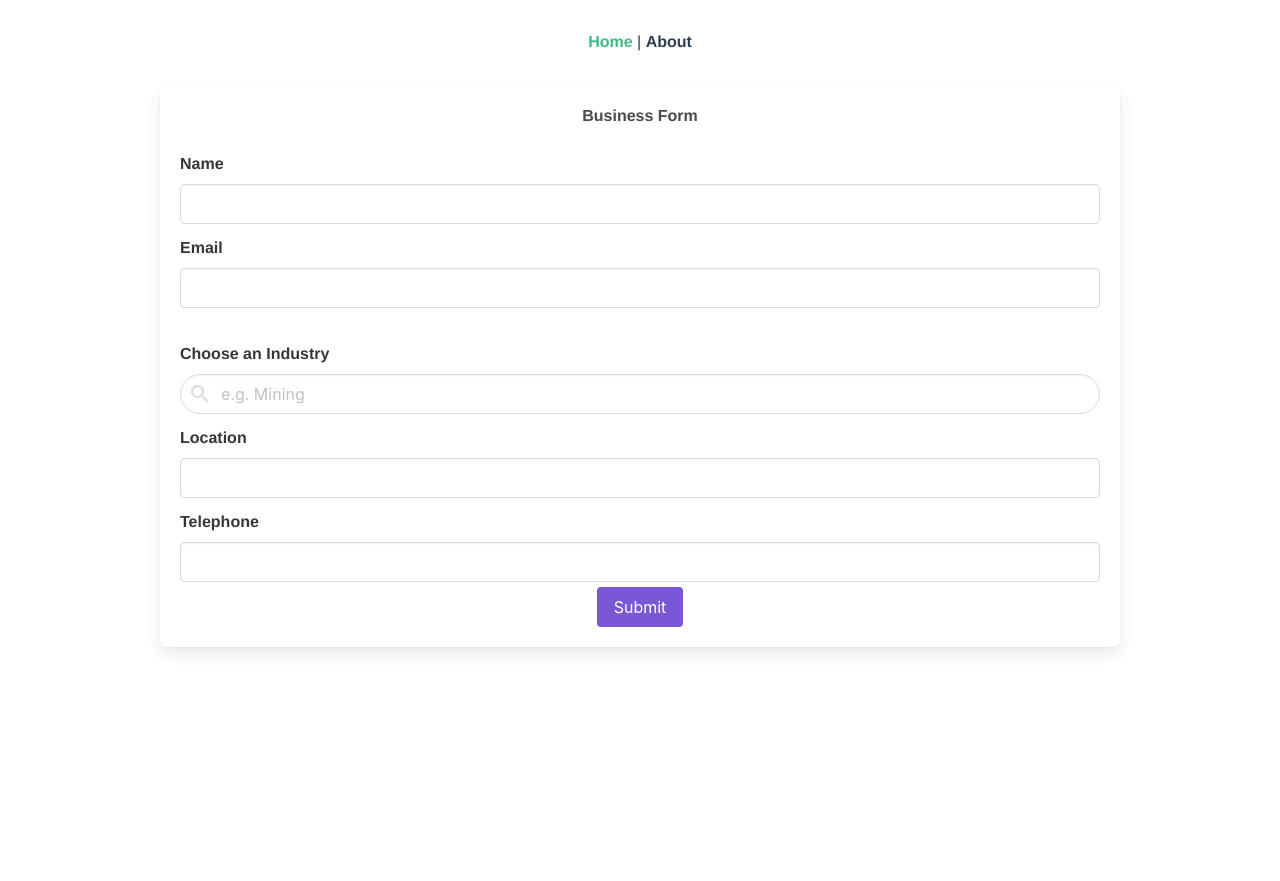
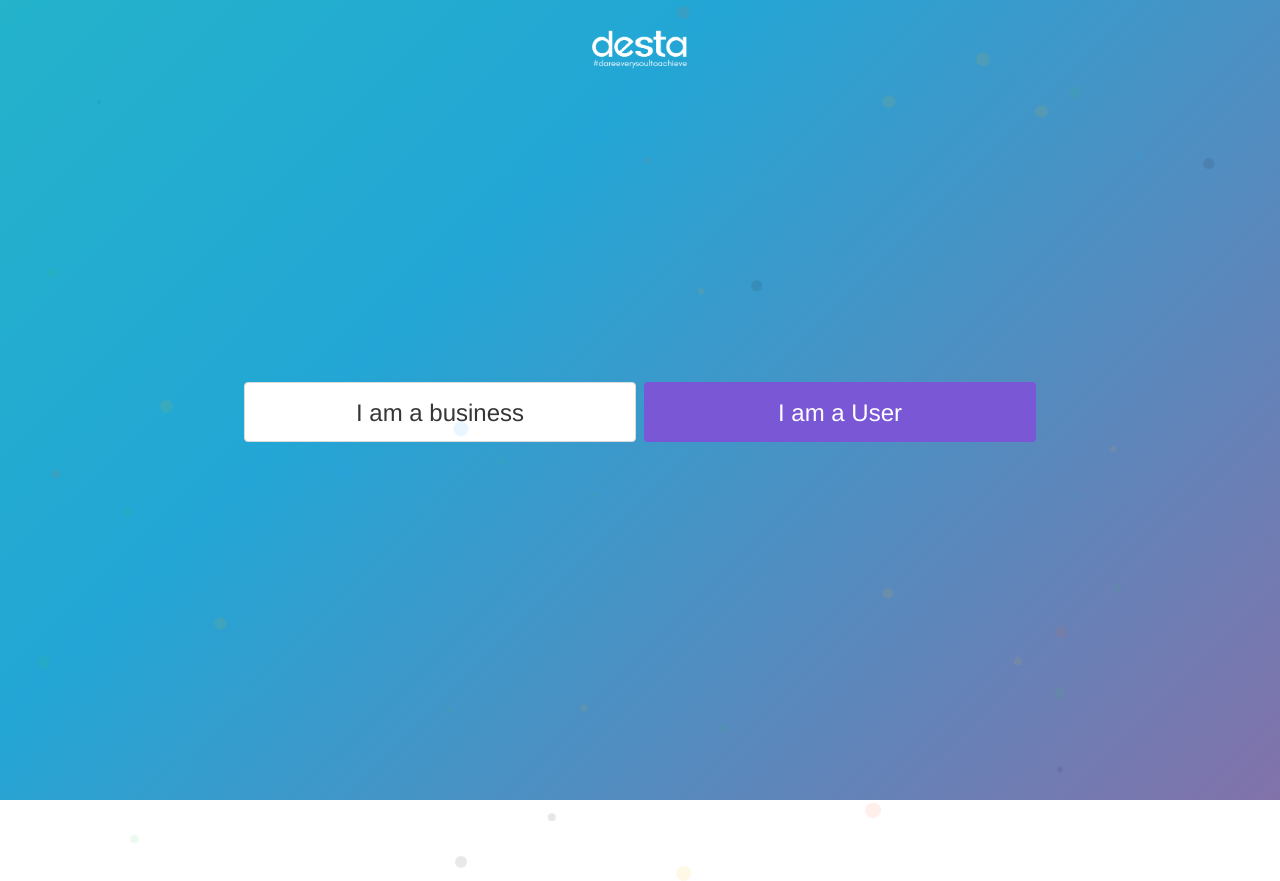
Before and after one commit to minoli28/Desta_Team_6, a Vue app: page / in a window 1280 px wide. Before the commit the page ends 800 px from the top, so only its background shows below. Built offline with nearby package versions, Linux system fonts and the light colour scheme.

Commit message:
Made Design Changes

```diff
--- a/src/App.vue
+++ b/src/App.vue
@@ -1,14 +1,97 @@
 <template>
   <div id="app">
     <div id="nav">
-      <router-link to="/">Home</router-link> |
-      <router-link to="/about">About</router-link>
+      <a href="https://destabyn.org/">
+      <img alt="Desta Logo" width="100px" src="./assets/Logo_Desta.png">
+      </a>
+      <!-- <router-link to="/">Home</router-link> |
+      <router-link to="/about">About</router-link> -->
     </div>
-    <router-view/>
+    <router-view />
   </div>
 </template>
 
+<script>
+
+const colors = ["#3CC157", "#2AA7FF", "#1B1B1B", "#FCBC0F", "#F85F36"];
+
+const numBalls = 50;
+const balls = [];
+
+for (let i = 0; i < numBalls; i++) {
+  let ball = document.createElement("div");
+  ball.classList.add("ball");
+  ball.style.background = colors[Math.floor(Math.random() * colors.length)];
+  ball.style.left = `${Math.floor(Math.random() * 100)}vw`;
+  ball.style.top = `${Math.floor(Math.random() * 100)}vh`;
+  ball.style.transform = `scale(${Math.random()})`;
+  ball.style.width = `${Math.random()}em`;
+  ball.style.height = ball.style.width;
+
+  balls.push(ball);
+  document.body.append(ball);
+}
+
+// Keyframes
+balls.forEach((el, i, ra) => {
+  let to = {
+    x: Math.random() * (i % 2 === 0 ? -11 : 11),
+    y: Math.random() * 12
+  };
+  console.log(ra)
+  let anim = el.animate(
+    [
+      { transform: "translate(0, 0)" },
+      { transform: `translate(${to.x}rem, ${to.y}rem)` }
+    ],
+    {
+      duration: (Math.random() + 1) * 9000, // random duration
+      direction: "alternate",
+      fill: "both",
+      iterations: Infinity,
+      easing: "ease-in-out"
+    }
+  );
+  console.log(anim)
+});
+export default {
+  data() {
+    return {
+
+    }
+  },
+}
+</script>
+
+
 <style>
+/* html, body {
+  width: 100%;
+  height:100%;
+}
+
+body {
+    background: linear-gradient(-45deg, #ee7752, #e73c7e, #23a6d5, #23d5ab);
+    background-size: 400% 400%;
+    animation: gradient 15s ease infinite;
+}
+
+@keyframes gradient {
+    0% {
+        background-position: 0% 50%;
+    }
+    50% {
+        background-position: 100% 50%;
+    }
+    100% {
+        background-position: 0% 50%;
+    }
+} */
+.ball {
+  position: absolute;
+  border-radius: 100%;
+  opacity: 0.1;
+}
 #app {
   font-family: Avenir, Helvetica, Arial, sans-serif;
   -webkit-font-smoothing: antialiased;
@@ -29,4 +112,23 @@
 #nav a.router-link-exact-active {
   color: #42b983;
 }
+
+body {
+  background: linear-gradient(-45deg, #ee7752, #e73c7e, #23a6d5, #23d5ab);
+  background-size: 400% 400%;
+  animation: gradient 90s ease infinite;
+  height: 100vh;
+}
+
+@keyframes gradient {
+  0% {
+    background-position: 0% 50%;
+  }
+  50% {
+    background-position: 100% 50%;
+  }
+  100% {
+    background-position: 0% 50%;
+  }
+}
 </style>
--- a/src/components/HelloWorld.vue
+++ b/src/components/HelloWorld.vue
@@ -41,6 +41,9 @@
     <div v-if="ShowText">
       <pre style="max-height: 400px"><b>Business Object:</b>{{ business }}</pre>
     </div>
+    <a href="/userform">
+    <p class="content"><b>Not a Business? Use this form</b></p>
+    </a>
   </div>
 </template>
 
@@ -96,6 +99,10 @@ export default {
 
 <!-- Add "scoped" attribute to limit CSS to this component only -->
 <style scoped>
+.content{
+  text-decoration: underline;
+  text-emphasis-color: blue;
+}
 h3 {
   margin: 40px 0 0;
 }
--- a/src/components/User.vue
+++ b/src/components/User.vue
@@ -50,6 +50,9 @@
     <div v-if="ShowText">
       <pre style="max-height: 400px"><b>User Object:</b>{{ user }}</pre>
     </div>
+    <a href="/businessform">
+    <p class="content" ><b>Not a User? Use this form</b></p>
+    </a>
   </div>
 </template>
 
@@ -121,6 +124,10 @@ export default {
 
 <!-- Add "scoped" attribute to limit CSS to this component only -->
 <style scoped>
+.content{
+  text-decoration: underline;
+  text-emphasis-color: blue;
+}
 h3 {
   margin: 40px 0 0;
 }
--- a/src/router/index.js
+++ b/src/router/index.js
@@ -12,12 +12,28 @@ const routes = [
   },
   {
     path: '/about',
-    name: 'About',
+    name: 'about',
     // route level code-splitting
     // this generates a separate chunk (about.[hash].js) for this route
     // which is lazy-loaded when the route is visited.
     component: () => import(/* webpackChunkName: "about" */ '../views/About.vue')
-  }
+  },
+  {
+    path: '/userform',
+    name: 'user',
+    // route level code-splitting
+    // this generates a separate chunk (about.[hash].js) for this route
+    // which is lazy-loaded when the route is visited.
+    component: () => import(/* webpackChunkName: "about" */ '../components/User.vue')
+  },
+  {
+    path: '/businessform',
+    name: 'business',
+    // route level code-splitting
+    // this generates a separate chunk (about.[hash].js) for this route
+    // which is lazy-loaded when the route is visited.
+    component: () => import(/* webpackChunkName: "about" */ '../components/HelloWorld.vue')
+  },
 ]
 
 const router = new VueRouter({
--- a/src/views/Home.vue
+++ b/src/views/Home.vue
@@ -1,18 +1,29 @@
 <template>
-  <div class="home">
+  <div class="container is-max-desktop">
     <!-- <img alt="Vue logo" src="../assets/logo.png"> -->
-    <HelloWorld msg="Welcome to Your Vue.js App"/>
+    <!-- <HelloWorld msg="Welcome to Your Vue.js App"/> -->
+    <section class="hero is-large">
+      <div class="hero-body">
+    <div class="container has-text-centered">
+        <div class="buttons columns is-align-items-center">
+            <b-button class="column is-secondary" tag="router-link"  to="/businessform" size="is-large">I am a business</b-button>
+            <b-button class="column is-primary" tag="router-link" to="/userform" size="is-large">I am a User</b-button>
+        </div>
+    </div>
+  </div>
+    </section>
+
   </div>
 </template>
 
 <script>
 // @ is an alias to /src
-import HelloWorld from '@/components/HelloWorld.vue'
+// import HelloWorld from '@/components/HelloWorld.vue'
 
 export default {
   name: 'Home',
   components: {
-    HelloWorld
+    // HelloWorld
   }
 }
 </script>
```
Also changed, not shown: src/assets/Logo_Desta.png (added).
